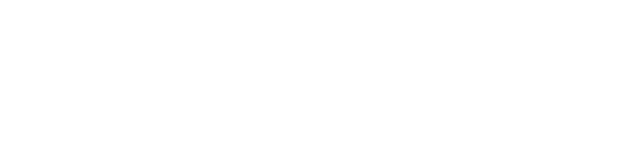
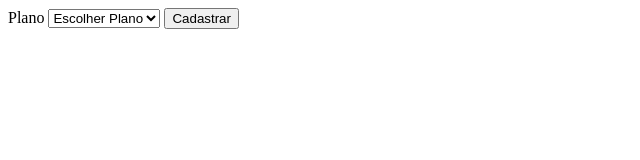
Before and after one commit to AquilesGuedes/Atividades, a plain HTML site: page mês 01/atividade 7/index.html in a window 1280 px wide. Shown: the whole page, without its empty margins (0-640 px from the left). Drawn offline with Linux system fonts and the light colour scheme.

Commit message:
atividade 07

```diff
--- a/mês 01/atividade 7/index.html
+++ b/mês 01/atividade 7/index.html
@@ -1,11 +1,20 @@
 <!DOCTYPE html>
 <html lang="pt-BR">
-<head>
-    <meta charset="UTF-8">
-    <meta name="viewport" content="width=device-width, initial-scale=1.0">
+  <head>
+    <meta charset="UTF-8" />
+    <meta name="viewport" content="width=device-width, initial-scale=1.0" />
     <title>atividade 7</title>
-</head>
-<body>
-
-</body>
+  </head>
+  <body>
+    <form>
+      <label for="plano">Plano</label>
+      <select name="plano" required="true" id="plano">
+        <option value="">Escolher Plano</option>
+        <option value="Grátis">Grátis</option>
+        <option value="Premium">Premium</option>
+        <option value="Profissional">Profissional</option>
+      </select>
+      <button type="submit">Cadastrar</button>
+    </form>
+  </body>
 </html>
```
